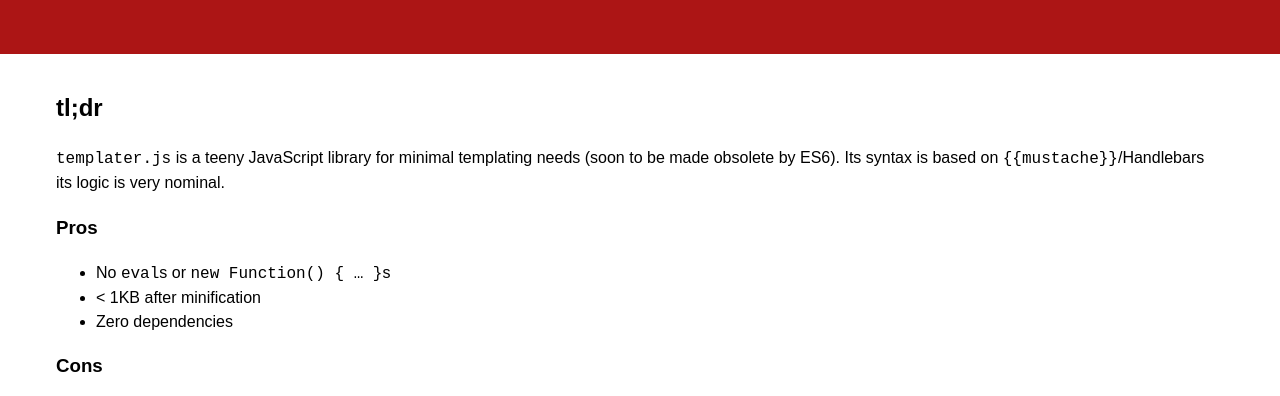
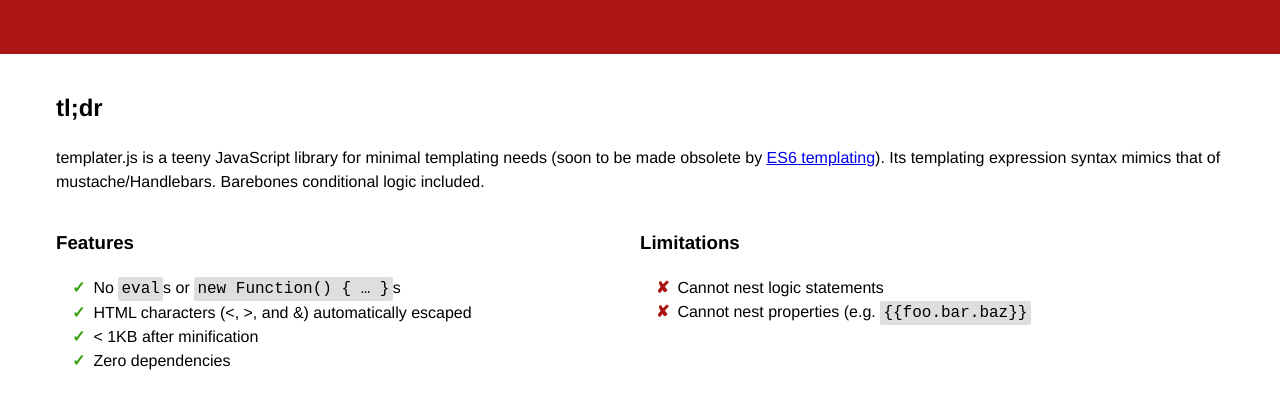
Before and after one commit to Pinjasaur/templater.js, a website: page index.html in a window 1280 px wide. Shown: the part 398-794 px from the top of the page. Drawn offline with Linux system fonts and the light colour scheme.

Commit message:
Flesh out TL;DR: Add Pros/Cons

```diff
--- a/index.html
+++ b/index.html
@@ -41,23 +41,28 @@
   </header>
 
   <main>
-    <section>
+    <section class="tldr clearfix">
       <h2>tl;dr</h2>
-      <code>templater.js</code> is a teeny JavaScript library for minimal templating needs (soon to be made obsolete by ES6). Its syntax is based on <code>{{mustache}}</code>/Handlebars its logic is very nominal.
+      <p>templater.js is a teeny JavaScript library for minimal templating needs (soon to be made obsolete by <a href="https://developer.mozilla.org/en-US/docs/Web/JavaScript/Reference/Template_literals">ES6 templating</a>). Its templating expression syntax mimics that of mustache/Handlebars. Barebones conditional logic included.</p>
 
-      <h3>Pros</h3>
-      <ul class="pros">
+      <div class="pros">
+        <h3>Features</h3>
+        <ul>
           <li>No <code>eval</code>s or <code>new Function() { &hellip; }</code>s</li>
+          <li>HTML characters (&lt;, &gt;, and &amp;) automatically escaped</li>
           <li>< 1KB after minification</li>
           <li>Zero dependencies</li>
         </ul>
+      </div>
 
-      <h3>Cons</h3>
-      <ul class="cons">
+      <div class="cons">
+        <h3>Limitations</h3>
+        <ul>
           <li>Cannot nest logic statements</li>
           <li>Cannot nest properties (e.g. <code>{{foo.bar.baz}}</code></li>
-        <li>Only barebones logic included</li>
         </ul>
+      </div>
+
     </section>
     <section class="language-markup">
       <h2>Getting Started</h2>
--- /dev/null
+++ b/scss/_media-queries.scss
@@ -0,0 +1,24 @@
+@media (max-width: 768px) {
+  html {
+    font-size: 0.9rem;
+  }
+}
+
+@media (max-width: 480px) {
+  html {
+    font-size: 0.8rem;
+  }
+
+  .fork-me-ribbon {
+    display: none;
+  }
+
+  .btn.header {
+    width: 95%;
+    margin: .5em 0;
+
+    & + & {
+      margin-bottom: 1em;
+    }
+  }
+}
--- a/scss/main.scss
+++ b/scss/main.scss
@@ -1,5 +1,6 @@
 @import "normalize";
 @import "prism";
+@import "media-queries";
 
 $dark: #050505;
 $light: #F7F7F7;
@@ -9,8 +10,15 @@
   box-sizing: border-box;
 }
 
+.clearfix:after {
+  content: " ";
+  display: block;
+  clear: both;
+}
+
 html {
   line-height: 1.5;
+  font-family: Helvetica Neue, Helvetica, Arial, sans-serif;
 }
 
 a:hover {
@@ -62,13 +70,48 @@
     margin-top: 3em;
   }
 
-  ol {
+  ol, ul {
     padding-left: 1em;
+    margin-bottom: 0;
+  }
+
+  code {
+    background: darken($light, 10%);
+    padding: .2em;
+    border-radius: 2px;
+  }
+}
+
+.tldr {
+  .pros, .cons {
+    width: 50%;
+    float: left;
+
+    > ul {
+      //padding-left: 1em;
+      list-style-type: none;
+
+      > li:before {
+        padding-right: .5em;
+        font-weight: bold;
+      }
+    }
+  }
+
+  .pros li:before {
+    content: "✓";
+    //font-weight: bold;
+    color: #35A00B;
+  }
+
+  .cons li:before {
+    content: "✘";
+    color: #AD1313;
   }
 }
 
 footer {
-  background: lighten($dark, 20%);
+  background: lighten($dark, 10%);
   color: $light;
   text-align: center;
   padding: 3em;
@@ -81,28 +124,3 @@
     }
   }
 }
-
-@media (max-width: 768px) {
-  html {
-    font-size: 0.9rem;
-  }
-}
-
-@media (max-width: 480px) {
-  html {
-    font-size: 0.8rem;
-  }
-
-  .fork-me-ribbon {
-    display: none;
-  }
-
-  .btn.header {
-    width: 95%;
-    margin: .5em 0;
-
-    & + & {
-      margin-bottom: 1em;
-    }
-  }
-}
```
Also changed, not shown: css/main.css. Lines whose indentation alone changed are shown as unchanged.
